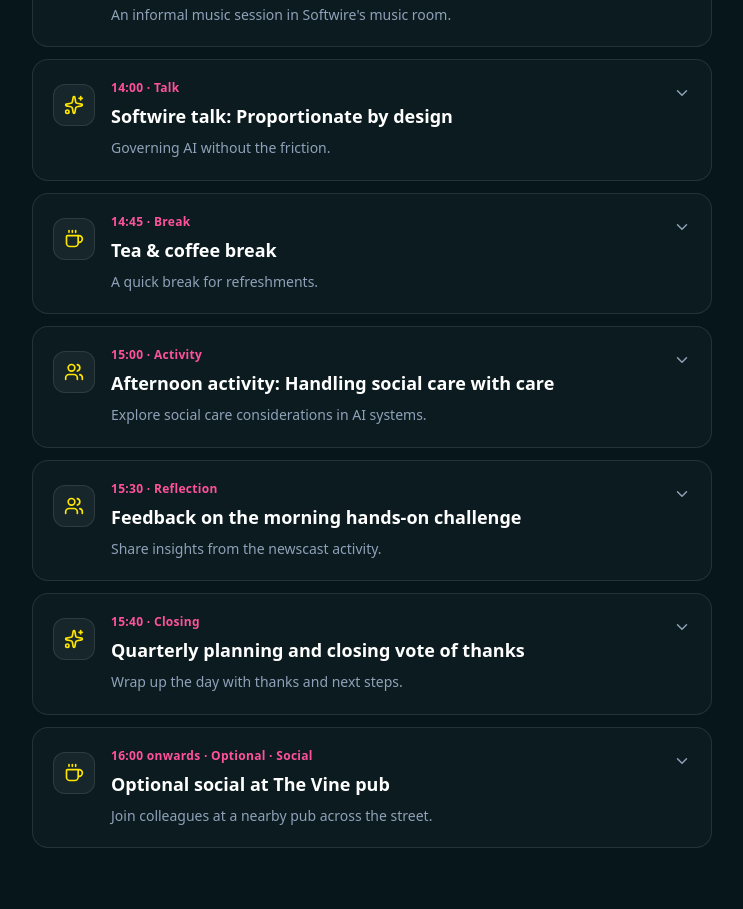
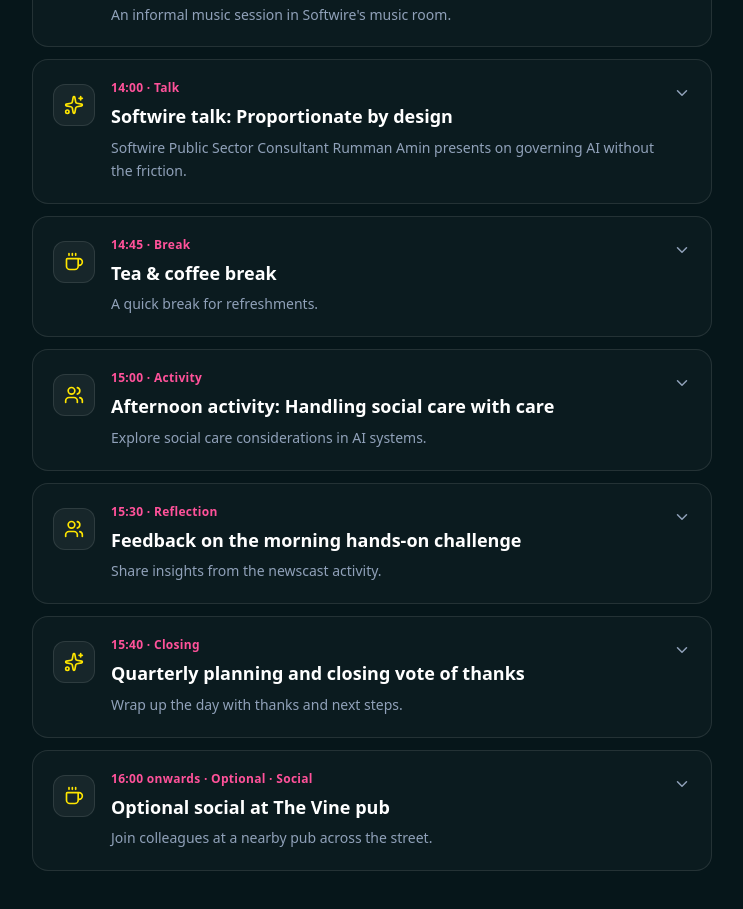
Before and after one commit to robbfox/localai, a Next.js app: page / in a window 1280 px wide. Shown: the part 2740-3649 px from the top of the page, without its empty margins (504-1247 px from the left). Built offline with nearby package versions, Linux system fonts and the light colour scheme; a web font is replaced by a local one.

Commit message:
feat: enhance event programme details and add missing import in Contacts

```diff
--- a/src/app/activities/pm/page.tsx
+++ b/src/app/activities/pm/page.tsx
@@ -71,7 +71,7 @@ export default function PmActivitiesPage() {
               </span>
               <div>
                 <strong className="text-white block text-base font-bold">
-                  14:00 — Softwire talk: &quot;Proportionate by design&quot;
+                  14:00 — Softwire talk from Public Sector Consultant Rumman Amin: &quot;Proportionate by design&quot;
                 </strong>
                 <span className="text-sm">Discover how to govern AI effectively without unnecessary friction.</span>
                 <a href="https://www.softwire.com/perspectives/proportionate-by-design-governing-ai-without-the-friction" target="_blank" rel="noopener noreferrer" className="mt-2 inline-flex items-center gap-1 text-xs font-semibold text-punk-yellow hover:underline">
--- a/src/components/Contacts.tsx
+++ b/src/components/Contacts.tsx
@@ -1,3 +1,4 @@
+
 
 
 
--- a/src/components/EventProgramme.tsx
+++ b/src/components/EventProgramme.tsx
@@ -12,7 +12,7 @@ const sessions = [
   { id: "newscast", period: "Morning", time: "11:00", title: "Hands-on challenge: AI catastrophe newscast", category: "Hands-on challenge", description: "Work in groups to prepare a newscast about an imagined AI problem.", detail: "A group activity where you'll work together to create a newscast, share it back, and capture key AI-risk themes.", icon: Users },
   { id: "lunch", period: "Afternoon", time: "12:30", title: "Lunch", category: "Break", description: "Lunch is provided.", detail: "Take a break and enjoy lunch with colleagues.", icon: Coffee },
   { id: "music", period: "Afternoon", time: "13:30", title: "Optional creative warm-up (music session)", category: "Optional · Music", description: "An informal music session in Softwire's music room.", detail: "A creative warm-up for anyone who would like to take part. Participation is optional.", icon: Sparkles },
-  { id: "proportionate-talk", period: "Afternoon", time: "14:00", title: "Softwire talk: Proportionate by design", category: "Talk", description: "Governing AI without the friction.", detail: "Softwire explores how to govern AI effectively while maintaining proportionality.", link: "https://www.softwire.com/perspectives/proportionate-by-design-governing-ai-without-the-friction", icon: Sparkles },
+  { id: "proportionate-talk", period: "Afternoon", time: "14:00", title: "Softwire talk: Proportionate by design", category: "Talk", description: "Softwire Public Sector Consultant Rumman Amin presents on governing AI without the friction.", detail: "Softwire Public Sector Consultant Rumman Amin explores how to govern AI effectively while maintaining proportionality.", link: "https://www.softwire.com/perspectives/proportionate-by-design-governing-ai-without-the-friction", icon: Sparkles },
   { id: "tea-break", period: "Afternoon", time: "14:45", title: "Tea & coffee break", category: "Break", description: "A quick break for refreshments.", detail: "Grab a hot drink and stretch your legs.", icon: Coffee },
   { id: "social-care", period: "Afternoon", time: "15:00", title: "Afternoon activity: Handling social care with care", category: "Activity", description: "Explore social care considerations in AI systems.", detail: "An afternoon activity focused on how AI can be applied thoughtfully in social care.", icon: Users },
   { id: "feedback", period: "Afternoon", time: "15:30", title: "Feedback on the morning hands-on challenge", category: "Reflection", description: "Share insights from the newscast activity.", detail: "A chance to reflect on and discuss the morning's hands-on challenge.", icon: Users },
```
